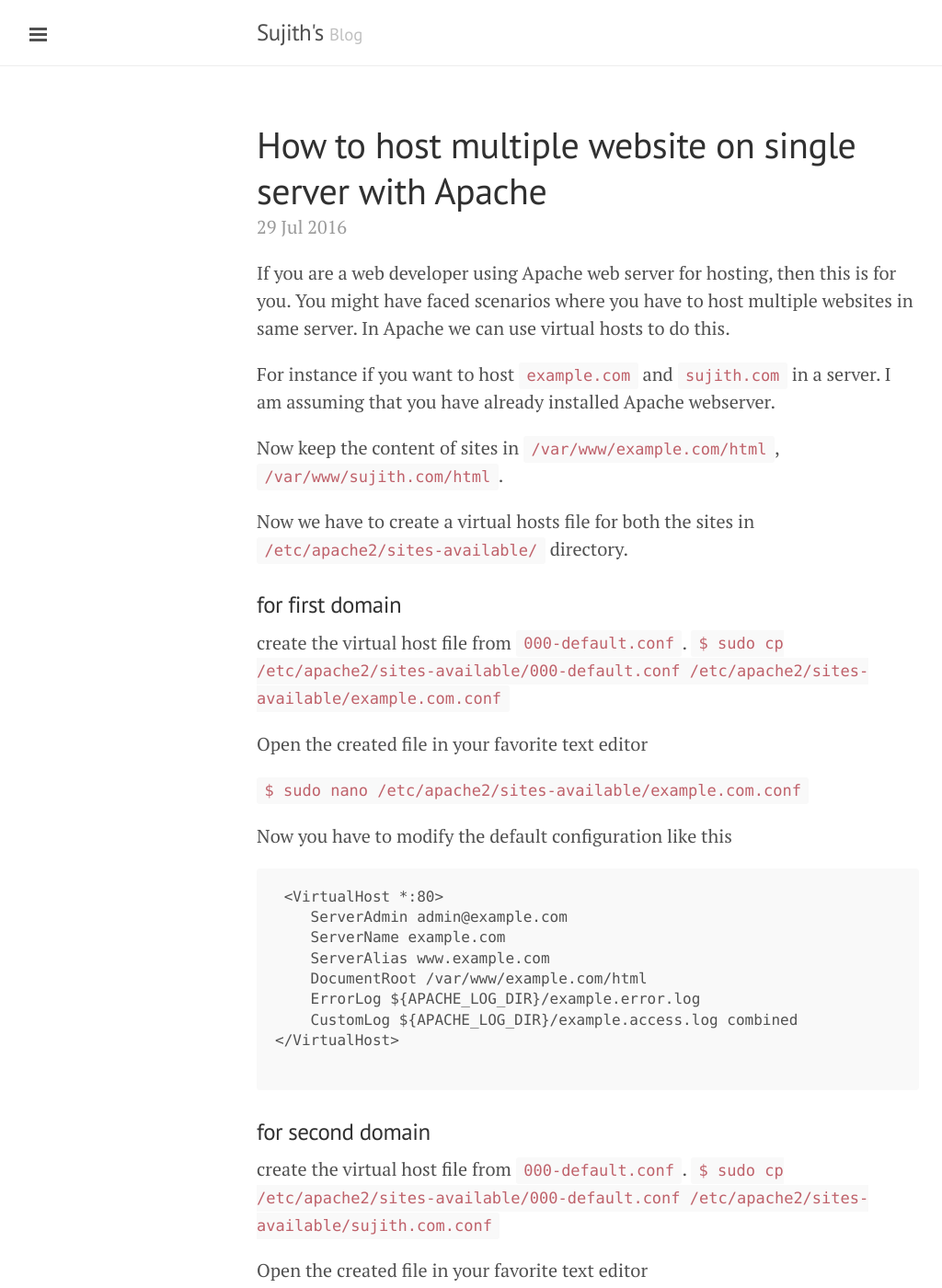
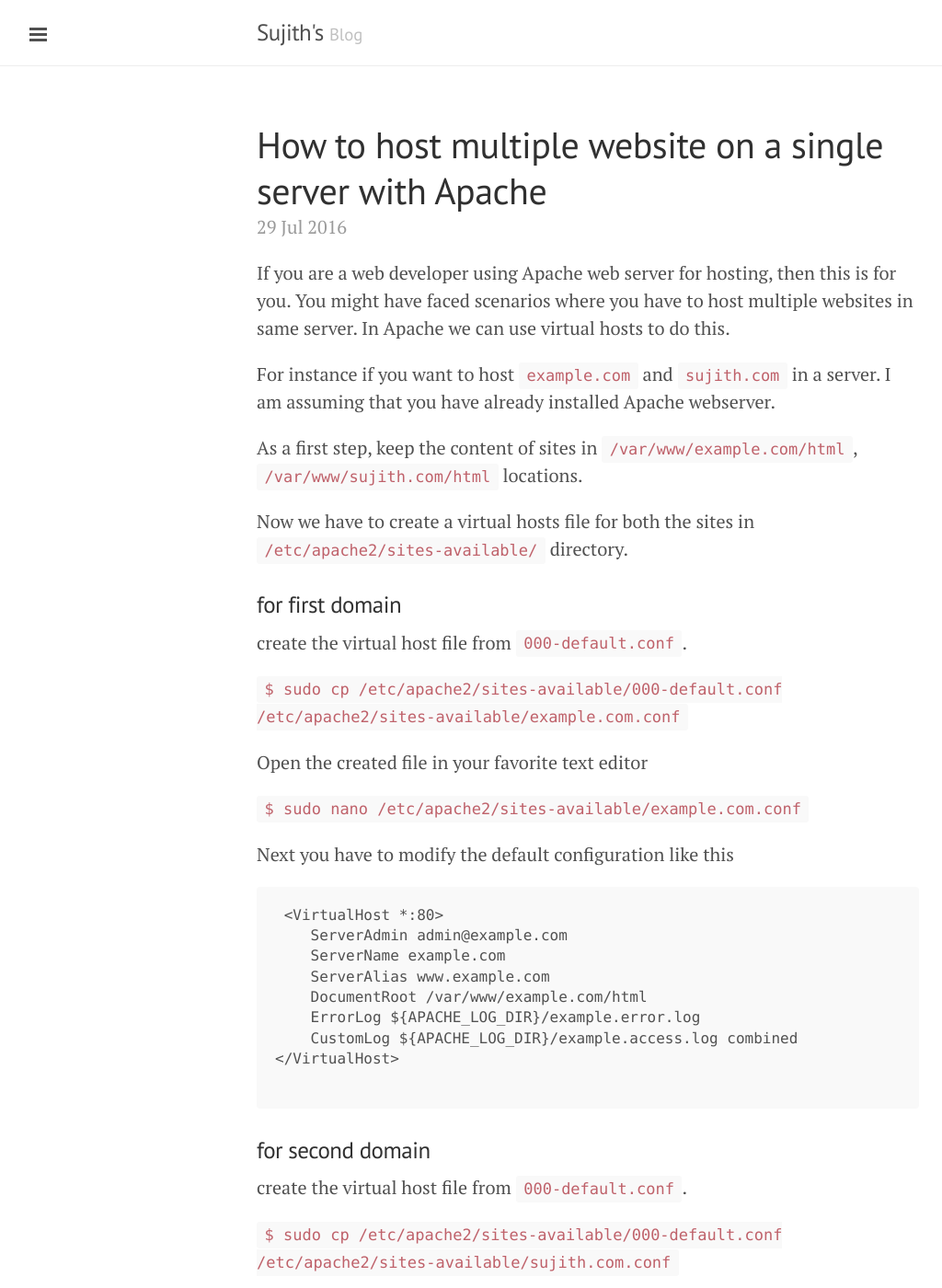
Before and after one commit to sujith3g/sujith3g.github.io, a Jekyll site: the page built from _posts/2016-07-29-Hosting-multiple-website-in-single-server-with-apache.md, in a window 1280 px wide and 1400 px high. Shown: the whole window at 92% size, without its empty margins (1-1025 px from the left). Built offline with Jekyll 4.4.1, drawn with Linux system fonts in a browser that asks for light colours; comment, search, counter and statistics services are not loaded; some of the changed text lies outside the part shown.

Commit message:
Edits in the post about apache virtualhosts

````diff
--- a/_posts/2016-07-29-Hosting-multiple-website-in-single-server-with-apache.md
+++ b/_posts/2016-07-29-Hosting-multiple-website-in-single-server-with-apache.md
@@ -1,7 +1,7 @@
 ---
 layout: post
 comments: true
-title: How to host multiple website on single server with Apache
+title: How to host multiple website on a single server with Apache
 ---
 
 
@@ -10,20 +10,21 @@ You might have faced scenarios where you have to host multiple websites in same
 
 For instance if you want to host `example.com` and `sujith.com` in a server. I am assuming that you have already installed Apache webserver.
 
-Now keep the content of sites in `/var/www/example.com/html`, `/var/www/sujith.com/html`.
+As a first step, keep the content of sites in `/var/www/example.com/html`, `/var/www/sujith.com/html` locations.
 
 Now we have to create a virtual hosts file for both the sites in `/etc/apache2/sites-available/` directory.
 
 ### for first domain
 
 create the virtual host file from `000-default.conf`.
+
 `$ sudo cp /etc/apache2/sites-available/000-default.conf /etc/apache2/sites-available/example.com.conf`
 
 Open the created file in your favorite text editor
 
 `$ sudo nano /etc/apache2/sites-available/example.com.conf`
 
-Now you have to modify the default configuration like this
+Next you have to modify the default configuration like this
 
 ```
  <VirtualHost *:80>
@@ -40,13 +41,14 @@ Now you have to modify the default configuration like this
 ### for second domain
 
 create the virtual host file from `000-default.conf`.
+
 `$ sudo cp /etc/apache2/sites-available/000-default.conf /etc/apache2/sites-available/sujith.com.conf`
 
 Open the created file in your favorite text editor
 
 `$ sudo nano /etc/apache2/sites-available/sujith.com.conf`
 
-Now you have to modify the default configuration like this
+Next you have to modify the default configuration like this
 
 ```
  <VirtualHost *:80>
@@ -64,7 +66,7 @@ Now enable the sites
 `$ sudo a2ensite example.com.conf`
 `$ sudo a2ensite sujith.com.conf`
 
-Now you have to map both `sujith.com` and `example.com` to the IP of this server in dns settings of the domains.
+Once the site is enabled, You have to map both `sujith.com` and `example.com` to the IP of this server in dns settings of the domains.
 
 You can also test this by manually adding an entry like this to `/etc/hosts`
 
````
